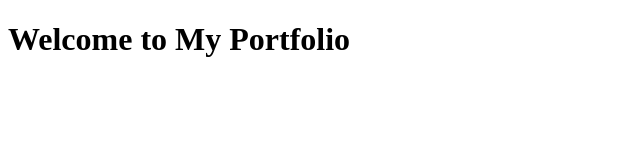
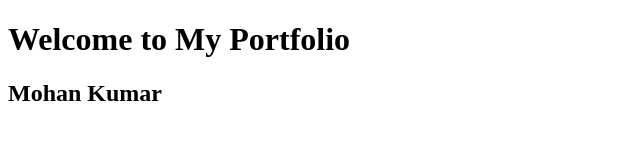
Before and after one commit to mohanmonu02/Myportfolio, a plain HTML site: page index.html in a window 1280 px wide. Shown: the whole page, without its empty margins (0-640 px from the left). Drawn offline with Linux system fonts and the light colour scheme.

Commit message:
second commit

```diff
--- a/index.html
+++ b/index.html
@@ -1,3 +1,4 @@
+
 <!DOCTYPE html>
 <html>
 <head>
@@ -5,5 +6,6 @@
 </head>
 <body>
     <h1>Welcome to My Portfolio</h1>
+    <h2>Mohan Kumar</h2>
 </body>
 </html>
```
